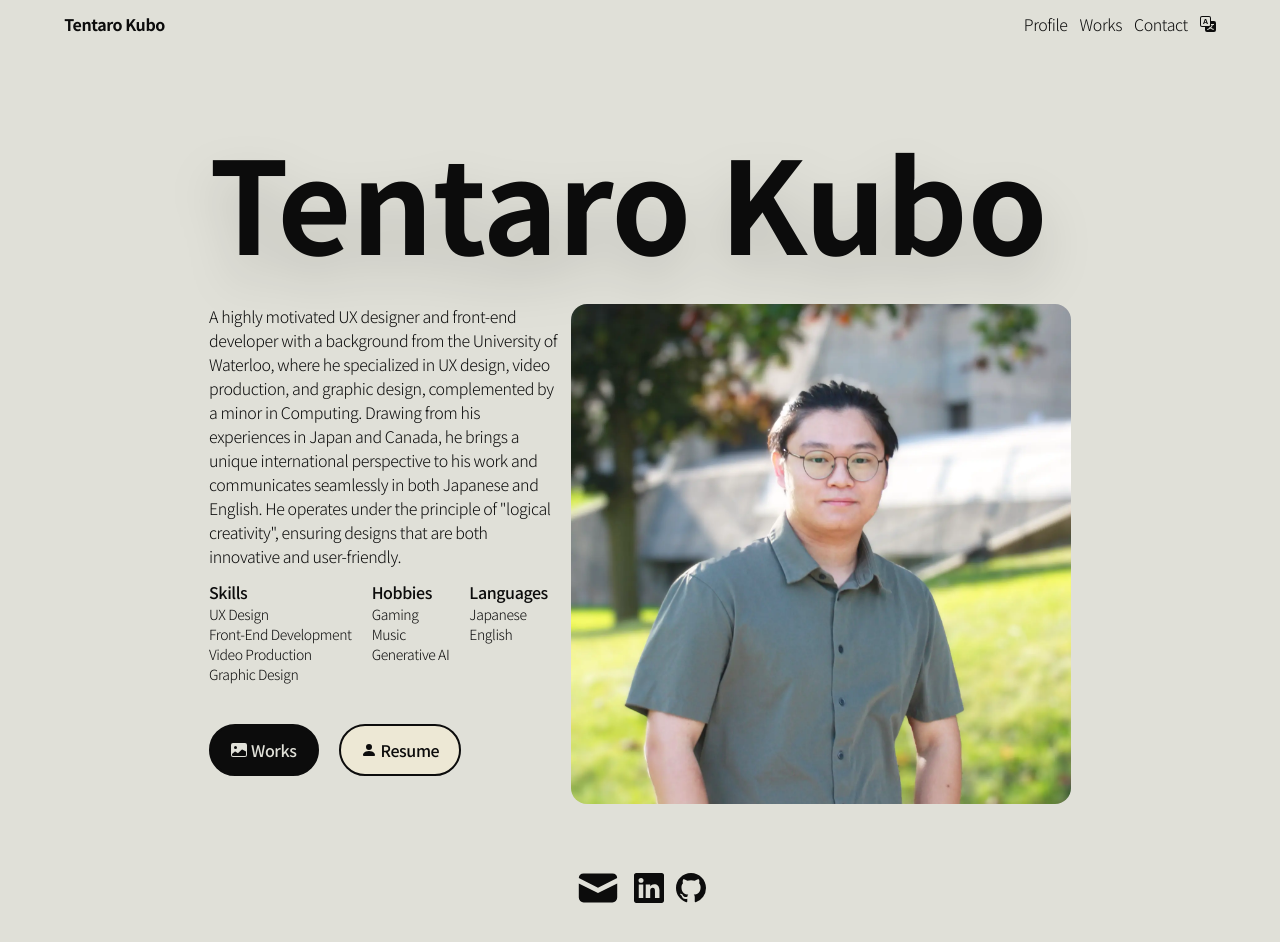
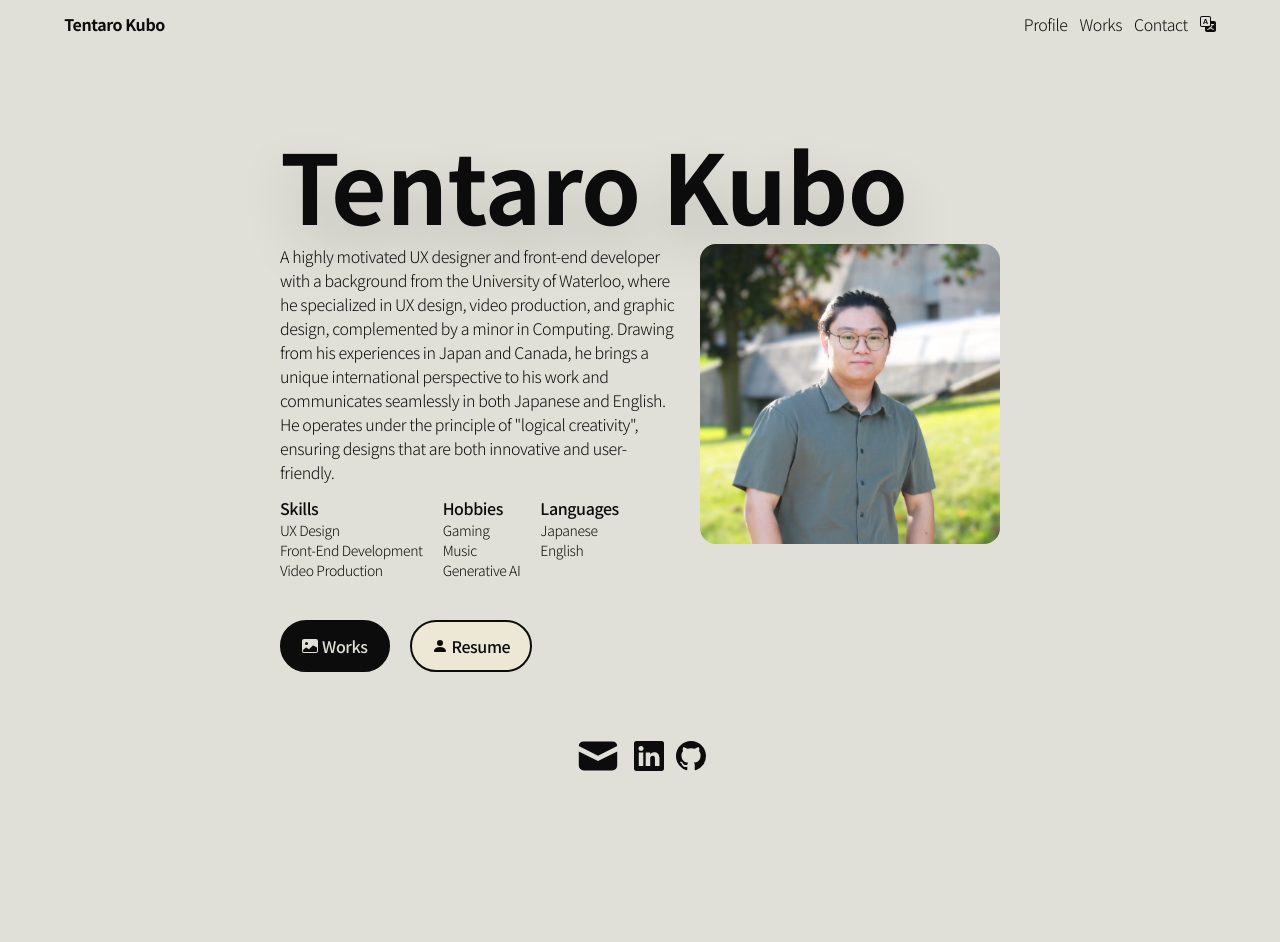
Before and after one commit to OriginalTT/my_portfolio, a Next.js app: page /en/profile in a window 1280 px wide. Shown: the top 942 px of the page. After the commit the page ends 820 px from the top, so only its background shows below. Built offline with nearby package versions, Linux system fonts and the light colour scheme.

Commit message:
Update profile

```diff
--- a/app/en/profile/page.js
+++ b/app/en/profile/page.js
@@ -13,10 +13,10 @@ const profile = () => {
                 initial={{ opacity: 0 }}
                 animate={{ opacity: 1 }}
                 transition={{ duration: 1, ease: 'easeInOut', }}>
-                <h1 className="font-bold text-4xl md:text-9xl mt-10 ml-5 md:mt-[100px] md:ml-0 z-50 drop-shadow-2xl">
+                <h1 className="font-bold text-4xl md:text-8xl mt-10 ml-5 md:mt-[100px] md:ml-0 z-50 drop-shadow-2xl">
                     {profileInfo.name}</h1>
-                <div className='flex flex-col-reverse md:flex-row gap-3 mt-3 md:mt-10 w-11/12 md:w-fit max-w-screen-lg mx-auto'>
-                    <div className='md:w-[350px]'>
+                <div className='flex flex-col-reverse md:flex-row gap-5 mt-3 w-11/12 md:w-fit max-w-screen-lg mx-auto'>
+                    <div className='md:w-[400px]'>
                         <p className='font-light text-md'>{profileInfo.bio}</p>
                         <div className='flex my-3 gap-5'>
                             <div>
@@ -72,9 +72,9 @@ const profile = () => {
                     </div>
                     <Image
                         quality={100} priority={true} placeholder='blur'
-                        src={profilePicture} width={500} height={500}
-                        alt="Professional headshot of Tentaro Kubo"
-                        className='rounded-2xl md:w-[500px] md:h-[500px] mx-auto' />
+                        src={profilePicture} width={300} height={300}
+                        alt="Tentaro's Portrait Photo"
+                        className='rounded-2xl w-[300px] h-[300px] mx-auto' />
                 </div>
             </motion.section>
         </main >
--- a/app/en/profile/variables.js
+++ b/app/en/profile/variables.js
@@ -6,7 +6,6 @@ export const profileInfo = {
         'UX Design',
         'Front-End Development',
         'Video Production',
-        'Graphic Design',
     ],
     languages: [
         'Japanese',
--- a/app/jp/profile/page.js
+++ b/app/jp/profile/page.js
@@ -13,10 +13,10 @@ const profile = () => {
                 initial={{ opacity: 0 }}
                 animate={{ opacity: 1 }}
                 transition={{ duration: 1, ease: 'easeInOut' }}>
-                <h1 className="font-bold text-4xl md:text-9xl mt-10 ml-5 md:mt-[100px] md:ml-0 z-50 drop-shadow-2xl">
+                <h1 className="font-bold text-4xl md:text-8xl mt-10 ml-5 md:mt-[100px] md:ml-0 z-50 drop-shadow-2xl">
                     {profileInfo.name}</h1>
-                <div className='flex flex-col-reverse md:flex-row gap-3 mt-3 md:mt-10 w-11/12 md:w-fit max-w-screen-lg mx-auto'>
-                    <div className='md:w-[350px]'>
+                <div className='flex flex-col-reverse md:flex-row gap-5 mt-3 w-11/12 md:w-fit max-w-screen-lg mx-auto'>
+                    <div className='md:w-[400px]'>
                         <p className='font-light text-md'>{profileInfo.bio}</p>
                         <div className='flex my-3 gap-5'>
                             <div>
@@ -50,7 +50,7 @@ const profile = () => {
                                 </ul>
                             </div>
                         </div>
-                        <div className='flex mt-10 gap-5'>
+                        <div className='flex mt-5 gap-5'>
                             <Link href={'/jp/works'}
                                 className='flex items-center gap-1 py-3 px-5
                             bg-offwhite text-highlight rounded-full w-fit box-border
@@ -72,9 +72,9 @@ const profile = () => {
                     </div>
                     <Image
                         quality={100} priority={true} placeholder='blur'
-                        src={profilePicture} width={500} height={500}
+                        src={profilePicture} width={300} height={300}
                         alt="久保天太朗のプロフィール画像"
-                        className='rounded-2xl' />
+                        className='rounded-2xl w-[300px] h-[300px] mx-auto' />
                 </div >
             </motion.section>
         </main >
--- a/app/jp/profile/variables.js
+++ b/app/jp/profile/variables.js
@@ -6,7 +6,6 @@ export const profileInfo = {
         'UX デザイン',
         'フロントエンド開発',
         '動画制作',
-        'グラフィックデザイン',
     ],
     languages: [
         '日本語',
```
